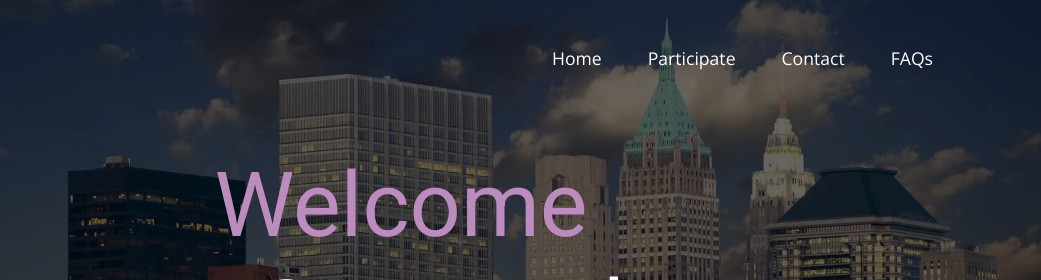
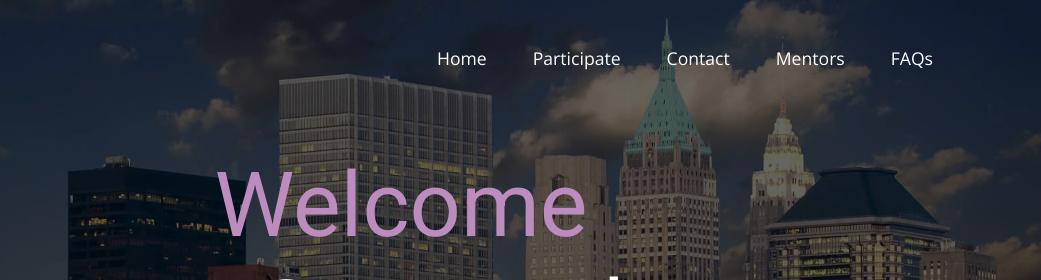
Before and after one commit to mitulshah3882/GemHack, a plain HTML site: page index.html in a window 1280 px wide. Shown: the top 280 px of the page, 239-1280 px from the left. Drawn offline with nearby package versions, Linux system fonts and the light colour scheme.

Commit message:
Added Mentors link

```diff
--- a/index.html
+++ b/index.html
@@ -51,6 +51,9 @@
                         </li>
                         <li class="nav-item">
                             <a class="nav-link" href="#contact">Contact</a>
+                        </li>
+                        <li class="nav-item active">
+                            <a class="nav-link" onclick="toLocation('./mentors.html')">Mentors</a>
                         </li>
                         <li class="nav-item active">
                             <a class="nav-link" onclick="toLocation('./faq.html')">FAQs</a>
```
Also changed, not shown: about.html (+3 -0 lines), faq.html (+3 -0 lines), schedule.html (+3 -0 lines).
